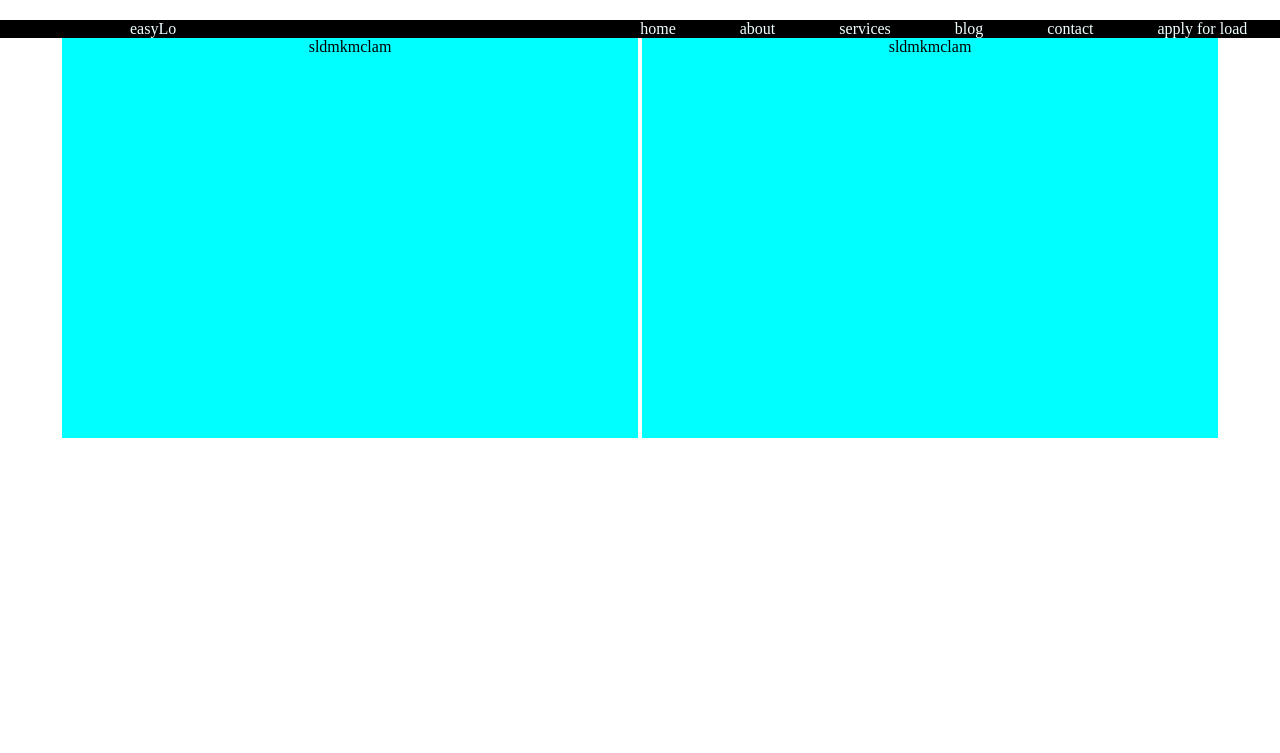
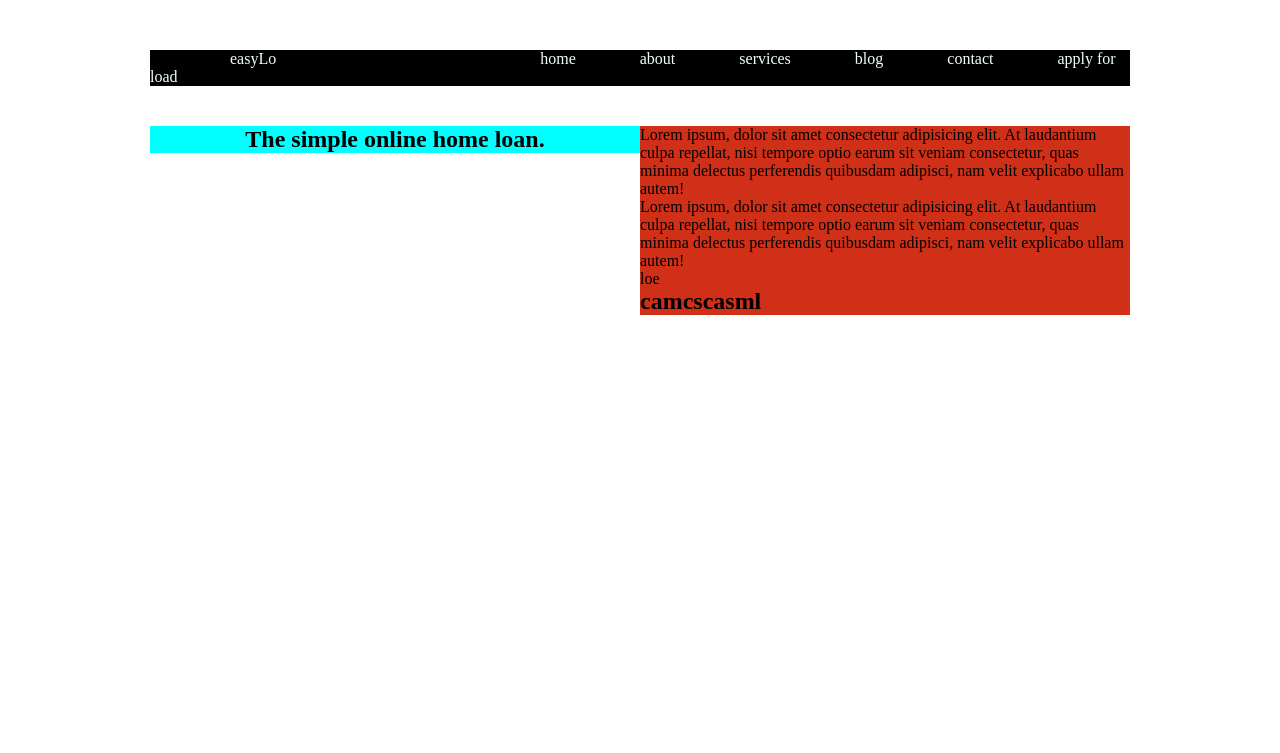
Before and after one commit to ferid004/codeacademy2heftesonu, a plain HTML site: page index.html in a window 1280 px wide. Drawn offline with Linux system fonts and the light colour scheme.

Commit message:
bu float lefti yazmadıqca heçnə alımır nə vaxt felx keçərik biz

```diff
--- a/index.html
+++ b/index.html
@@ -9,6 +9,8 @@
 </head>
 
 <body>
+    <!-- section1 -->
+    <section class="s1">
         <!-- navbar -->
         <nav>
             <div class="navbar">
@@ -22,14 +24,19 @@
             </div>
         </nav>
         <!-- navbar end -->
-    <!-- section1 -->
-    <section class="s1">
 
         <div class="caption">
-                sldmkmclam
+            <h1>The simple
+                online home loan.</h1>
         </div>
         <div class="form">
-                sldmkmclam
+            <p>Lorem ipsum, dolor sit amet consectetur adipisicing elit. At laudantium culpa repellat, nisi tempore optio earum sit veniam consectetur, quas minima delectus perferendis quibusdam adipisci, nam velit explicabo ullam autem!</p>
+            <p>Lorem ipsum, dolor sit amet consectetur adipisicing elit. At laudantium culpa repellat, nisi tempore optio earum sit veniam consectetur, quas minima delectus perferendis quibusdam adipisci, nam velit explicabo ullam autem!</p>
+            <p>
+                loe
+
+            </p>
+            <h1>camcscasml</h1>
         </div>
 
         <!-- </div> -->
--- a/style.css
+++ b/style.css
@@ -4,14 +4,14 @@
 }
 
 .navbar{
-
+    margin-bottom: 40px;
     margin-top: 20px;
     background-color: black;
 }
 #main{
-    margin-right:400px ;
+    margin-right:200px ;
 
-    margin-left: 100px;
+    margin-left: 50px;
 }
 a{
     margin-top: 20px;
@@ -21,25 +21,38 @@ a{
     padding: 10px 30px;
 }
 .s1{
-    width: 100%;
-    height:400px;
-    text-align: center;
+    margin: 50px 150px;
+    height:700px;
+
 }
 .caption{
     display: inline-block;
     /* margin-left: 100px; */
+    text-align: center;
 
 
-    width: 45%;
-    height: 400px;
+    width: 50%;
+
     background-color: aqua;
+}
+
+/* .caption h1{
+    display: inline;
+} */
+.caption p{
+    display: inline;
+}
+br{
+    display: inline-block;
+
 }
 .form{
     display: inline-block;
+    float: right;
     /* margin-left: 100px; */
 
 
-    width: 45%;
-    height: 400px;
-    background-color: aqua;
+    width: 50%;
+
+    background-color: rgb(208, 48, 23);
 }
```
Lines whose indentation alone changed are shown as unchanged.
